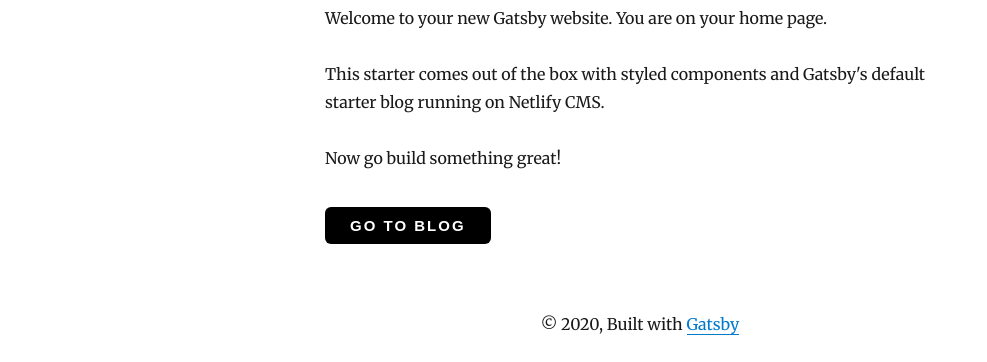
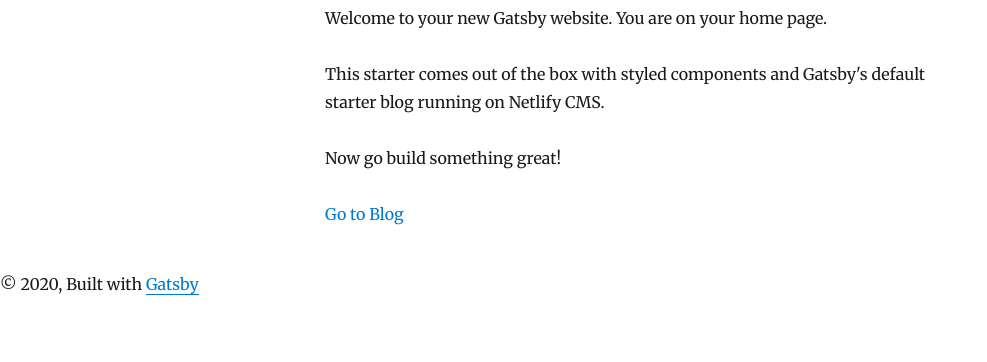
Before and after one commit to BobbyAD/challenge-blog, a Gatsby site: page / in a window 1280 px wide. Shown: the part 745-1107 px from the top of the page, without its empty margins (0-987 px from the left). After the commit the page ends 1043 px from the top, so only its background shows below. Built offline with nearby package versions, Linux system fonts and the light colour scheme; Gatsby itself is replaced by a stand-in of ours; some packages are replaced by stand-ins of ours.

Commit message:
I hate styled components, so they're gone

```diff
--- a/gatsby-config.js
+++ b/gatsby-config.js
@@ -11,7 +11,6 @@ module.exports = {
   },
   plugins: [
     `gatsby-plugin-netlify-cms`,
-    `gatsby-plugin-styled-components`,
     `gatsby-transformer-sharp`,
     `gatsby-plugin-sharp`,
     `gatsby-plugin-offline`,
--- a/package.json
+++ b/package.json
@@ -10,7 +10,6 @@
   "dependencies": {
     "@mdx-js/mdx": "^1.5.1",
     "@mdx-js/react": "^1.5.1",
-    "babel-plugin-styled-components": "^1.10.0",
     "gatsby": "^2.3.25",
     "gatsby-image": "^2.0.39",
     "gatsby-plugin-feed-mdx": "^1.0.0",
@@ -21,7 +20,6 @@
     "gatsby-plugin-offline": "^2.0.25",
     "gatsby-plugin-react-helmet": "^3.0.12",
     "gatsby-plugin-sharp": "^2.0.35",
-    "gatsby-plugin-styled-components": "^3.0.7",
     "gatsby-plugin-typography": "^2.2.13",
     "gatsby-remark-copy-linked-files": "^2.0.11",
     "gatsby-remark-images": "^2.0.6",
@@ -36,7 +34,6 @@
     "react-helmet": "^5.2.0",
     "react-switch": "^5.0.0",
     "react-typography": "^0.16.19",
-    "styled-components": "^4.2.0",
     "typeface-merriweather": "0.0.72",
     "typeface-montserrat": "0.0.54",
     "typography": "^0.16.19",
--- a/src/components/button.js
+++ b/src/components/button.js
@@ -1,32 +1,7 @@
 import React from "react"
-import styled from "styled-components"
 
 const Button = props => (
-  <ButtonWrapper props={props}>{props.children}</ButtonWrapper>
+  <div>{props.children}</div>
 )
 
-const ButtonWrapper = styled.button`
-  display: block;
-  border: none;
-  text-align: center;
-  box-sizing: border-box;
-  text-decoration: none;
-  padding: 10px 25px;
-  cursor: pointer;
-  text-transform: uppercase;
-  letter-spacing: 2px;
-
-  background: ${props => props.props.background || "black"};
-  color: ${props => props.props.color || "rgb(255, 255, 255)"};
-  font-size: ${props => props.props.fontSize || "15px"};
-  font-weight: ${props => props.props.fontWeight || "600"};
-  border-radius: ${props => props.props.radius || "6px"};
-  margin-top: ${props => props.props.marginTop};
-  margin-bottom: ${props => props.props.marginBottom};
-
-  &:hover {
-    box-shadow: inset 0 0 100px 100px rgba(255, 255, 255, 0.25);
-  }
-`
-
 export default Button
--- a/src/components/layout.js
+++ b/src/components/layout.js
@@ -1,6 +1,5 @@
 import React from "react"
 import { Link } from "gatsby"
-import styled from "styled-components"
 
 import { rhythm, scale } from "../utils/typography"
 
@@ -54,7 +53,7 @@ class Layout extends React.Component {
       )
     }
     return (
-      <Wrapper>
+      <div>
         <div
           style={{
             marginLeft: `auto`,
@@ -66,23 +65,14 @@ class Layout extends React.Component {
           <header>{header}</header>
           <main>{children}</main>
         </div>
-        <Footer>
+        <div>
           © {new Date().getFullYear()}, Built with
           {` `}
           <a href="https://www.gatsbyjs.org">Gatsby</a>
-        </Footer>
-      </Wrapper>
+        </div>
+      </div>
     )
   }
 }
 
-const Wrapper = styled.div`
-  min-height: 100vh;
-`
-
-const Footer = styled.footer`
-  text-align: center;
-  margin: 24px;
-`
-
 export default Layout
```
Also changed, not shown: src/components/bio.js (+2 -7 lines), 1 other file.
